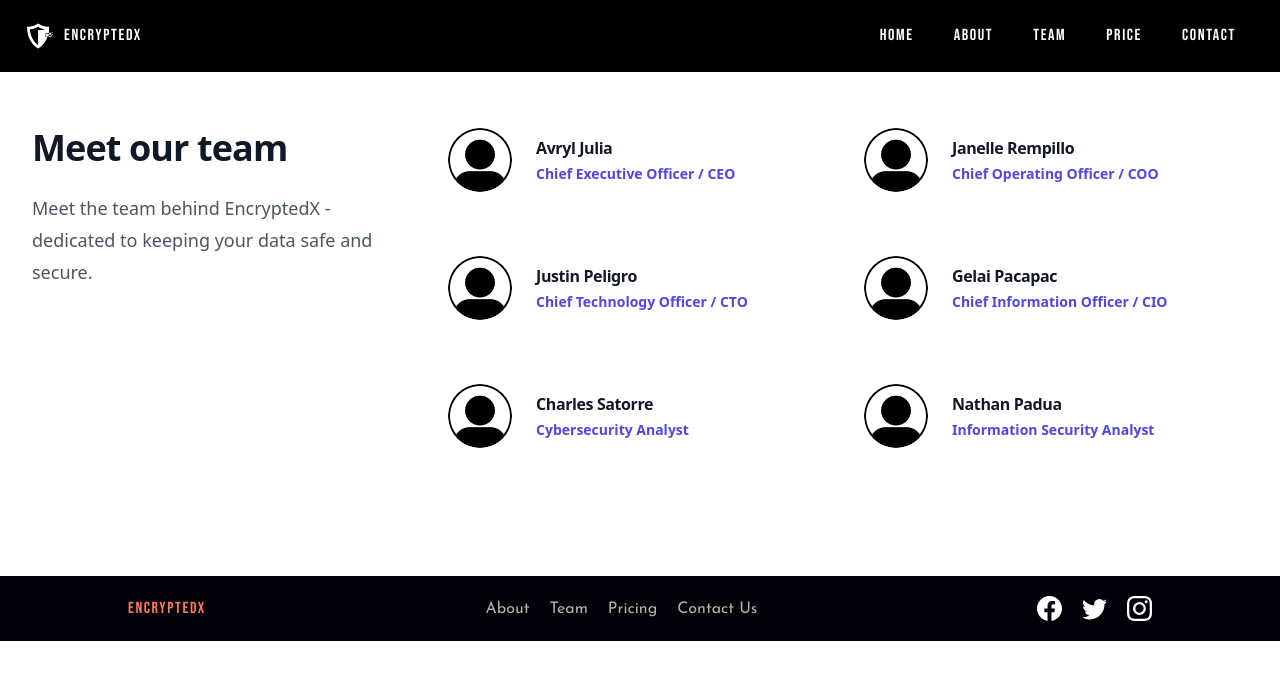
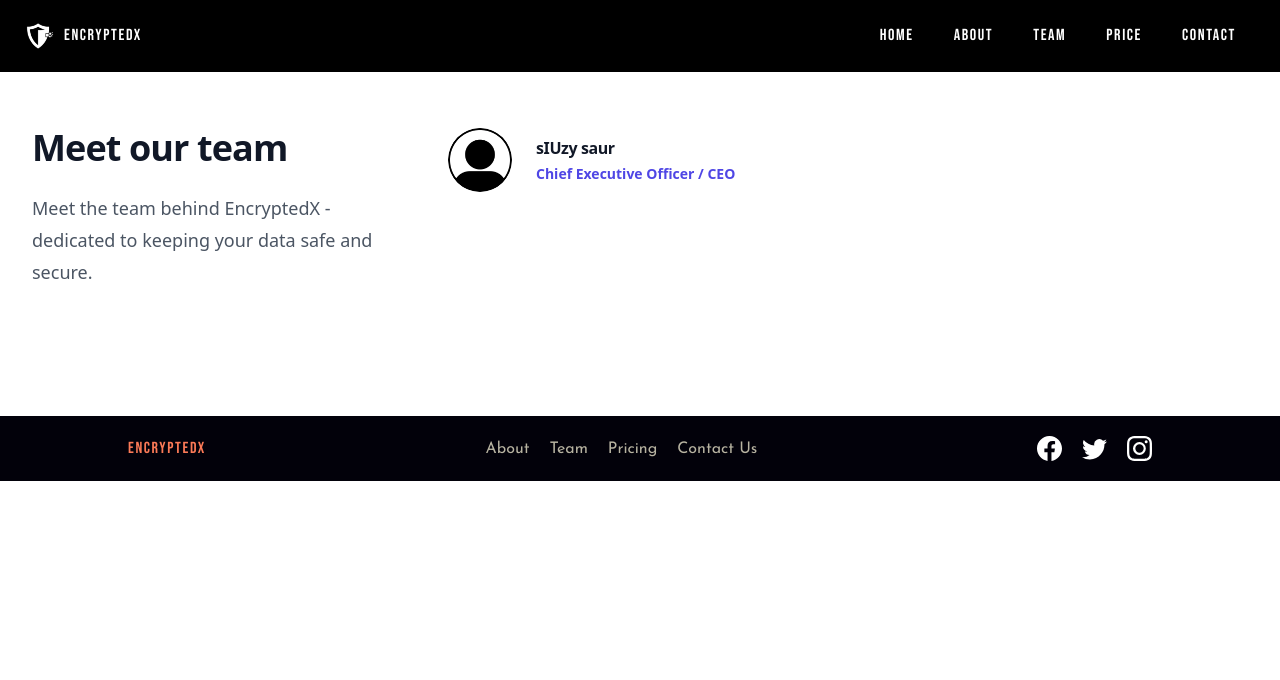
Before and after one commit to sIUzyy/react_project_encryptedX, a React (Vite) app: page /team in a window 1280 px wide. Shown: the top 680 px of the page. Built offline with nearby package versions, Linux system fonts and the light colour scheme.

Commit message:
Update Team.jsx

```diff
--- a/src/pages/Team.jsx
+++ b/src/pages/Team.jsx
@@ -1,49 +1,14 @@
+//team pages....
+
 import profile from '../assets/team/empty-icon.webp'
 
 const people = [
   {
-    name: 'Avryl Julia',
+    name: 'sIUzy saur',
     role: 'Chief Executive Officer / CEO',
     imageUrl: profile,
 
   },
-
-  {
-    name: 'Janelle Rempillo',
-    role: 'Chief Operating Officer / COO',
-    imageUrl: profile,
-
-  },
-  {
-    name: 'Justin Peligro',
-    role: 'Chief Technology Officer / CTO',
-    imageUrl: profile,
-
-  },
-
-  {
-    name: 'Gelai Pacapac',
-    role: 'Chief Information Officer / CIO',
-    imageUrl: profile,
-
-  },
-  {
-    name: 'Charles Satorre',
-    role: 'Cybersecurity Analyst',
-    imageUrl: profile,
-
-  },
-
-  {
-    name: 'Nathan Padua',
-    role: 'Information Security Analyst',
-    imageUrl: profile,
-
-  },
-
-
-
-
 
   // More people...
 ]
```
